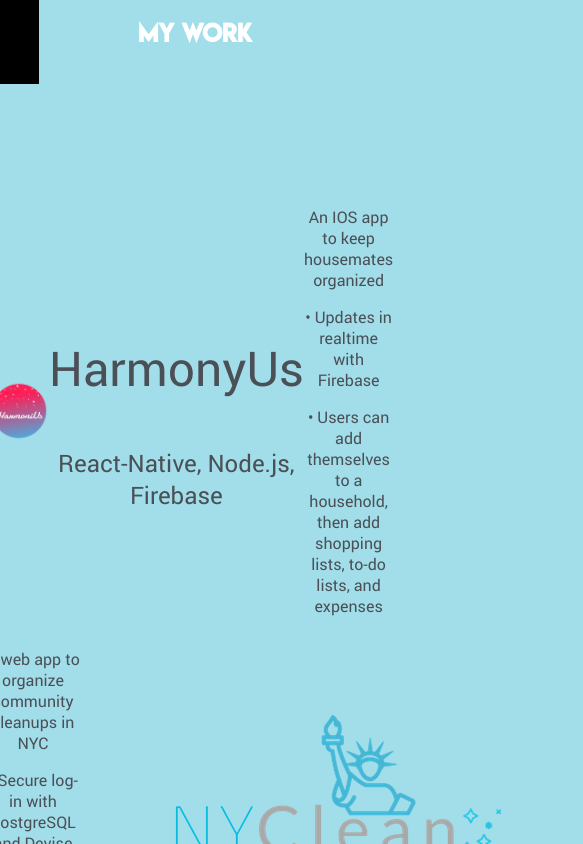
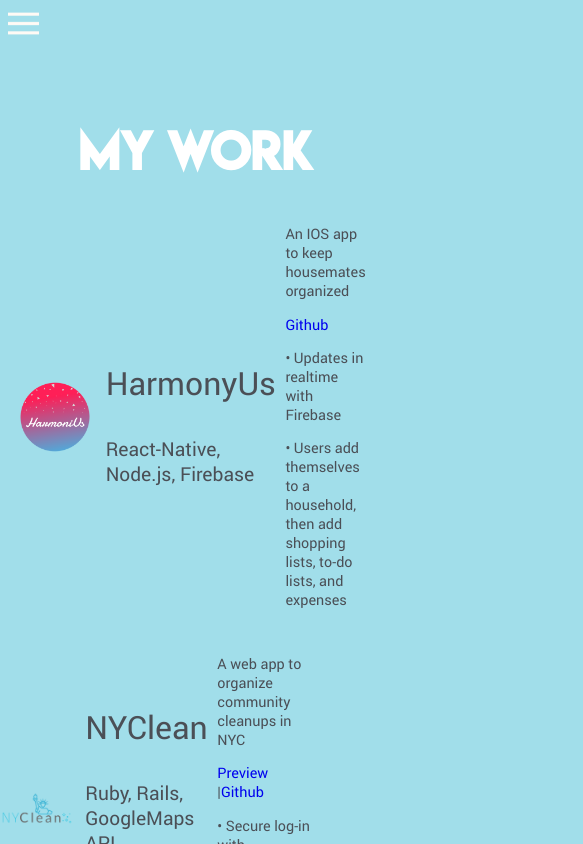
Before and after one commit to wstuckmeyer/portfolio, a React (Create React App) app: page /work in a window 390 px wide. Shown: the top 844 px of the page, 583 px wide, since content can reach past the window. Built offline with nearby package versions, Linux system fonts and the light colour scheme.

Commit message:
styled the projects page

```diff
--- a/src/App.css
+++ b/src/App.css
@@ -155,7 +155,8 @@
   margin-left:6%;
   margin-right:10%;
   background-color: #A1DEEA;
-
+  width:92%;
+  margin-bottom: 5%;
 
 
 }
@@ -245,11 +246,11 @@
 }
 .stack{
   font-family: 'robo';
-  font-size:2em;
+  font-size:1.4em;
   color: #4b4f56;
   border-bottom: 1px solid;
-  width: 29%;
-  margin-left: 36%;
+  width: 20%;
+  margin-left: 40%;
 }
 
 /*Contact Page*/
@@ -258,7 +259,7 @@
   justify-content: center;
   padding-top: 2%;
   background-color: #A1DEEA;
-  position: absolute;
+  position: relative;
   left: 0;
   bottom: 0;
   height: 7%;
@@ -291,40 +292,66 @@
 }
 /*Projects Page*/
 #HLogo{
-  width:15%;
+  width:24%;
   height:25%;
 }
-#logo1fade{
-  width:30%;
+#clean{
+  width:24%;
+}
+.logoimg{
+  padding-right: 4%;
 }
 #project1{
   display: flex;
   flex-direction: row;
   align-items: center;
   justify-content: center;
+  margin: 0 auto;
+  width:80%;
+  margin-bottom: 4%;
 }
 #project2{
   display: flex;
   flex-direction: row;
   align-items: center;
   justify-content: center;
+  width:80%;
+  margin:0 auto;
+  margin-left: 1%;
+
+}
+.projectlink{
+  text-decoration: none;
+
+}
+.projectlink:visited{
+  color:#4b4f56;
+}
+.projectlink:hover{
+  color:#ffffff;
 }
 .project-titles{
   font-family: 'robo';
-  font-size: 1.5em;
+  font-size: 1.2em;
   color: #4b4f56;
+  text-align: left;
 }
 .project-name{
   font-family: 'robo';
-  font-size:3em;
+  font-size:2em;
   color: #4b4f56;
+  text-align: left;
 }
 .description{
   align-items: left;
+  text-align: left;
   color: #4b4f56;
   font-family: 'robo';
+  margin-left: 3%;
+  font-size:.9em;
 }
 #projects{
+  margin-top:5%;
   margin-left: -2%;
   vertical-align: center;
 }
@@ -392,16 +419,43 @@
   #aboutMeText{
     align-self:center;
     width:90%;
+    margin-bottom: 8%;
 
   }
   .bm-burger-button {
     position: fixed;
-  width: 10vw;
+    width: 20vw;
     height: 10vh;
     left: 0%;
     top:0%;
-
     margin-right: 50%;
-  background-color: black;
+    z-index: 200 !important;
+  }
+  .workTitle{
+    margin-top: 30%;
+    font-size:3em;
+  }
+  .logos{
+    width:90%;
+  }
+  .stack{
+    width:80%;
+    margin: 0 auto;
+    border-bottom: none;
+    margin-bottom: 4%;
+  }
+  #resumebtn{
+    font-size: 1.4em;
+  }
+  .front-end{
+    width:100%;
+    justify-content: space-around;
+  }
+  .back-end{
+    justify-content: space-between;
+  }
+  .logosall{
+    padding: 5%;
+    width: 10%;
   }
 }
--- a/src/contact.js
+++ b/src/contact.js
@@ -13,12 +13,12 @@
 
 					<a href='mailto:wstuckmeyer@gmail.com' ><img className='linkIcon'   src={Mail}/></a>
 
-					<a href='https://github.com/wstuckmeyer'><img className='linkIcon' src={Github} /></a>
+					<a target="_blank" href='https://github.com/wstuckmeyer'><img className='linkIcon' src={Github} /></a>
 
-					<a 	href='https://www.linkedin.com/in/wstuckmeyer'><img className='linkIcon' src={Linkedin} /></a>
+					<a 	target="_blank" href='https://www.linkedin.com/in/wstuckmeyer'><img className='linkIcon' src={Linkedin} /></a>
 
-					<a	href='https://www.instagram.com/wstuckmeyer'><img className='linkIcon' src={Insta} /></a>
-					<a href='https://www.twitter.com/wesstuckmeyer'><img className='linkIcon' src={Twitter} /></a>
+					<a	target="_blank" href='https://www.instagram.com/wstuckmeyer'><img className='linkIcon' src={Insta} /></a>
+					<a target="_blank" href='https://www.twitter.com/wesstuckmeyer'><img className='linkIcon' src={Twitter} /></a>
 
 
 
--- a/src/projects.js
+++ b/src/projects.js
@@ -1,7 +1,7 @@
 import React, {Component} from 'react';
 import Masonry from 'react-masonry-component'
 import HLogo from './assets/FinalLogo.png';
-import Clean from './assets/greylogo.png';
+import Clean from './assets/greylogo2.png';
 import { Fade, Flip, Rotate, Zoom } from 'react-reveal';
 export default class Projects extends Component{
 	render(){
@@ -12,30 +12,35 @@
 				</div>
 				<div id='projects'>
 					<Fade duration={3000} delay={200}><div id='project1'>
-						<img id='HLogo'src={HLogo}/>
+						<img id='HLogo' className='logoimg'src={HLogo}/>
 						<div>
 							<p className='project-name'>HarmonyUs</p>
 							<p className='project-titles'>React-Native, Node.js, Firebase</p>
 						</div>
 						<div className='description'>
 							<p>An IOS app to keep housemates organized</p>
+							<a target="_blank" className='projectlink' href="https://github.com/wstuckmeyer/HarmonyUs">Github</a>
 								<p>• Updates in realtime with Firebase</p>
-								<p>• Users can add themselves to a household, then
-								add shopping lists, to-do lists, and expenses</p>
+								<p>• Users add themselves to a household, then add shopping lists, to-do lists, and expenses</p>
 						</div>
 					</div></Fade>
 					<Fade duration={3000} delay={400}>
 					<div id='project2'>
+						<img id='clean' className='logoimg'src={Clean}/>
 						<div>
 							<p className='project-name'>NYClean</p>
-							<p className='project-titles'>Ruby, Rails, GoogleMaps API, Isotope.js, PostgreSQL</p>
+							<p className='project-titles'>Ruby, Rails, GoogleMaps API</p>
+
+							<p className='project-titles'>Isotope.js, PostgreSQL</p>
 						</div>
 						<div className='description'>
 							<p>A web app to organize community cleanups in NYC</p>
+								<a target="_blank" className='projectlink' href="https://drive.google.com/file/d/0B6CrmsXBcZ7QSWI2S2UwYllhbEk/view">Preview</a> |
+							  <a target="_blank" className='projectlink' href='https://github.com/wstuckmeyer/HarmonyUs'>Github</a>
 								<p>•     Secure log-in with PostgreSQL and Devise</p>
                                 <p>•     Filter by neighborhood with Isotope.js</p>
 						</div>
-						<img id='clean' src={Clean}/>
+
 					</div>
 					</Fade>
 				</div>
```
Also changed, not shown: src/assets/greylogo2.png (added). Lines whose indentation alone changed are shown as unchanged.
